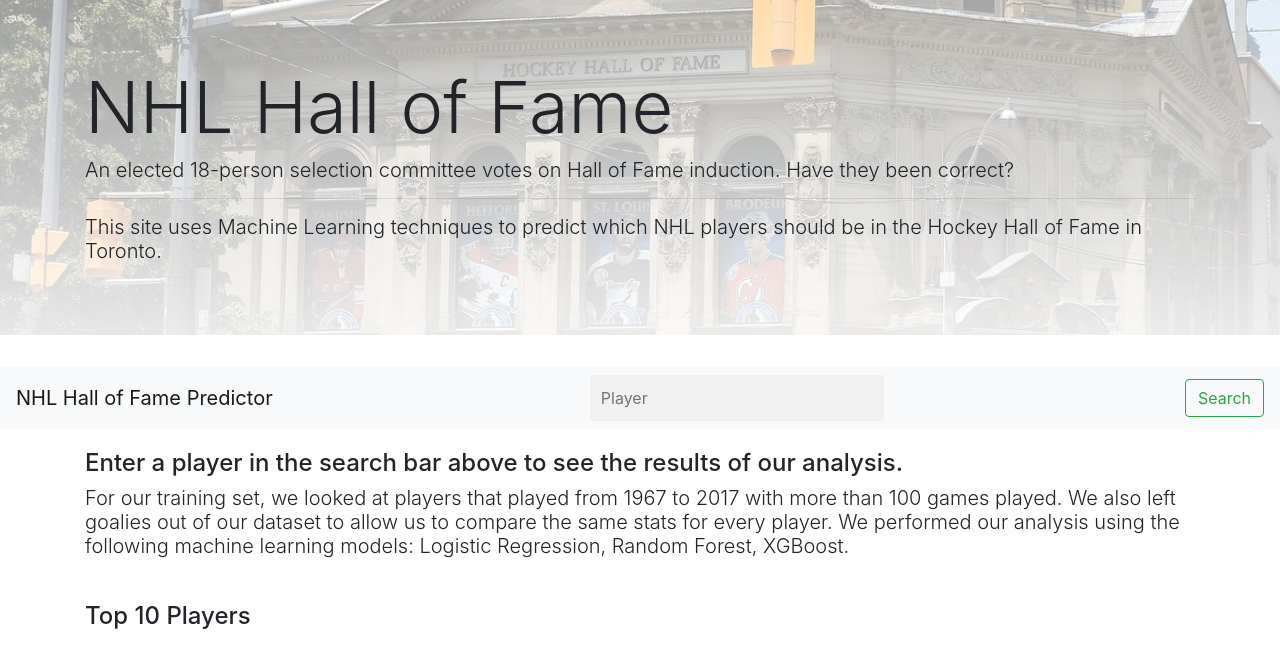
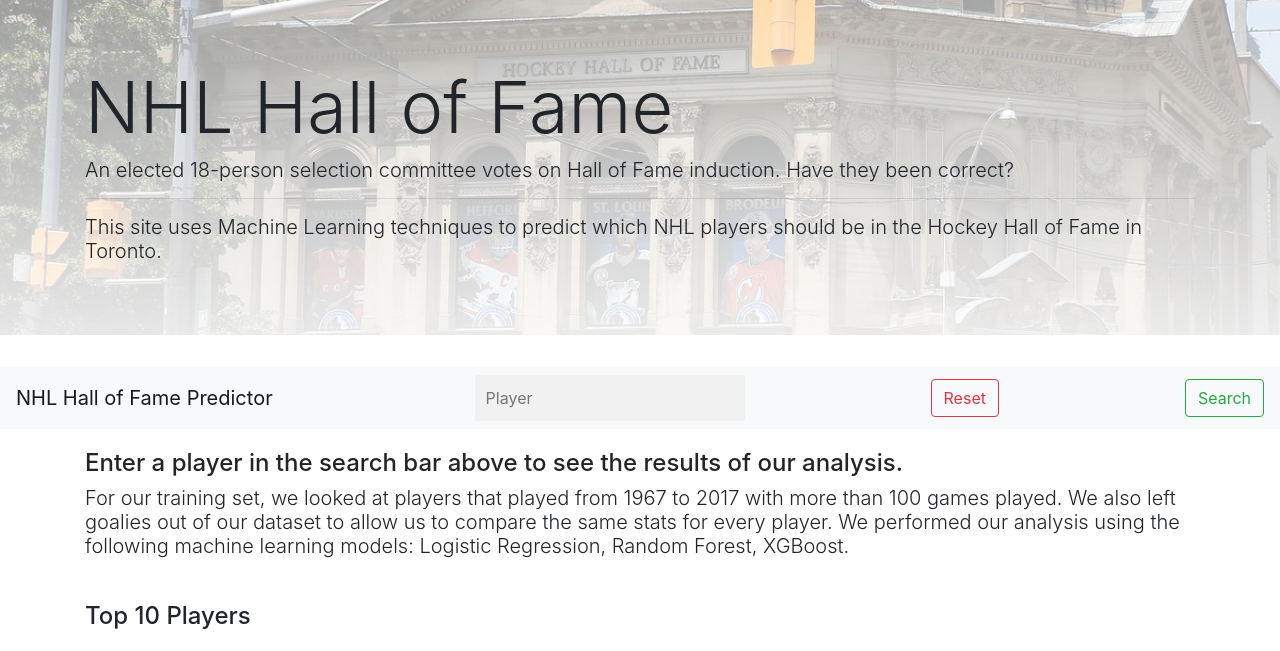
Before and after one commit to potterc22/Final-Project-ML, a Flask app: page / in a window 1280 px wide. Shown: the top 651 px of the page. Run offline with Flask 2, Linux system fonts and the light colour scheme; data that the repository does not hold is empty; some libraries are stand-ins or nearby versions.

Commit message:
Added Reset button

```diff
--- a/Master/static/js/app.js
+++ b/Master/static/js/app.js
@@ -221,7 +221,18 @@ function updatePage() {
     // });
 };
 
+function reset() {
+    // Clear search box
+    d3.select('#myInput').value = ''
 
+    // Clear search table and header
+    d3.select('#searchTable tbody').selectAll('*').remove()
+    d3.select('#searchTable thead').selectAll('*').remove()
+    d3.select('.searchHeader').selectAll('*').remove()
+}
+
+// Reset Event Handler
+d3.select("#resetButton").on("click", reset);
 
 
 
--- a/Master/templates/index.html
+++ b/Master/templates/index.html
@@ -27,8 +27,10 @@
       </a>
       <!-- <form id= "myForm" class="form-inline" autocomplete="off" action="/action_page.php"> -->
         <div class="autocomplete">
-          <input class="mr-md-4" type="text" placeholder="Player" name= "selectedPlayer" id="myInput">
+          <!-- class="mr-md-4" -->
+          <input type="text" placeholder="Player" name= "selectedPlayer" id="myInput">
         </div>
+        <button id="resetButton" class="btn btn-outline-danger my-2 my-sm-0">Reset</button>
         <!-- <input type="submit" id="selection"> -->
         <button id="searchButton" class="btn btn-outline-success my-2 my-sm-0" type="submit">Search</button>
       <!-- </form> -->
```
